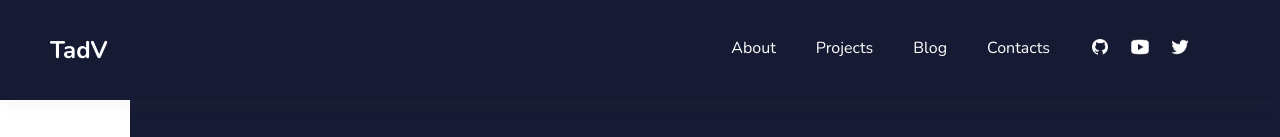
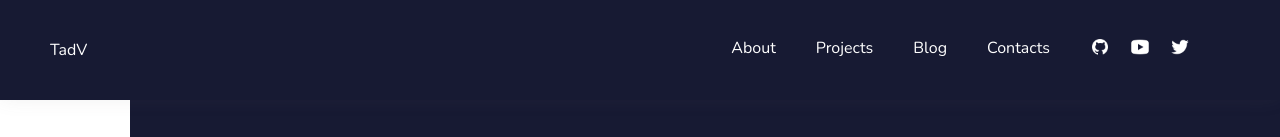
Before and after one commit to MonamaTV/blog, a Next.js app: page / in a window 1280 px wide. Shown: the top 137 px of the page. Built offline with nearby package versions, Linux system fonts and the light colour scheme.

Commit message:
Changed a tags to Link

```diff
--- a/src/components/ui/Header.js
+++ b/src/components/ui/Header.js
@@ -1,5 +1,6 @@
 import styles from './Header.module.css';
 import { useLayoutEffect, useState } from 'react';
+import Link from 'next/link';
 const Header = () => {
 
 
@@ -13,7 +14,9 @@
     return (
         <header className={styles.head}>
             <div className={styles.logo}>
-                <h2><a href="/">TadV</a></h2>
+                <Link href="/">
+                    <a >TadV</a>
+                </Link>
             </div>
             <button
                 className={styles.menu}
@@ -31,7 +34,9 @@
                 <ul className={styles.nav}>
                     <li><a href="#about">About</a></li>
                     <li><a href="#">Projects</a></li>
-                    <li><a href="/blog">Blog</a></li>
+                    <li><Link href="/blog">
+                        <a >Blog</a>
+                    </Link></li>
                     <li><a href="#contacts">Contacts</a></li>
                     <li className={styles.icons}>
                         <a rel="noreferrer" target="_blank" href="https://github.com/MonamaTV"><img src="./hub.png"/></a>
```
